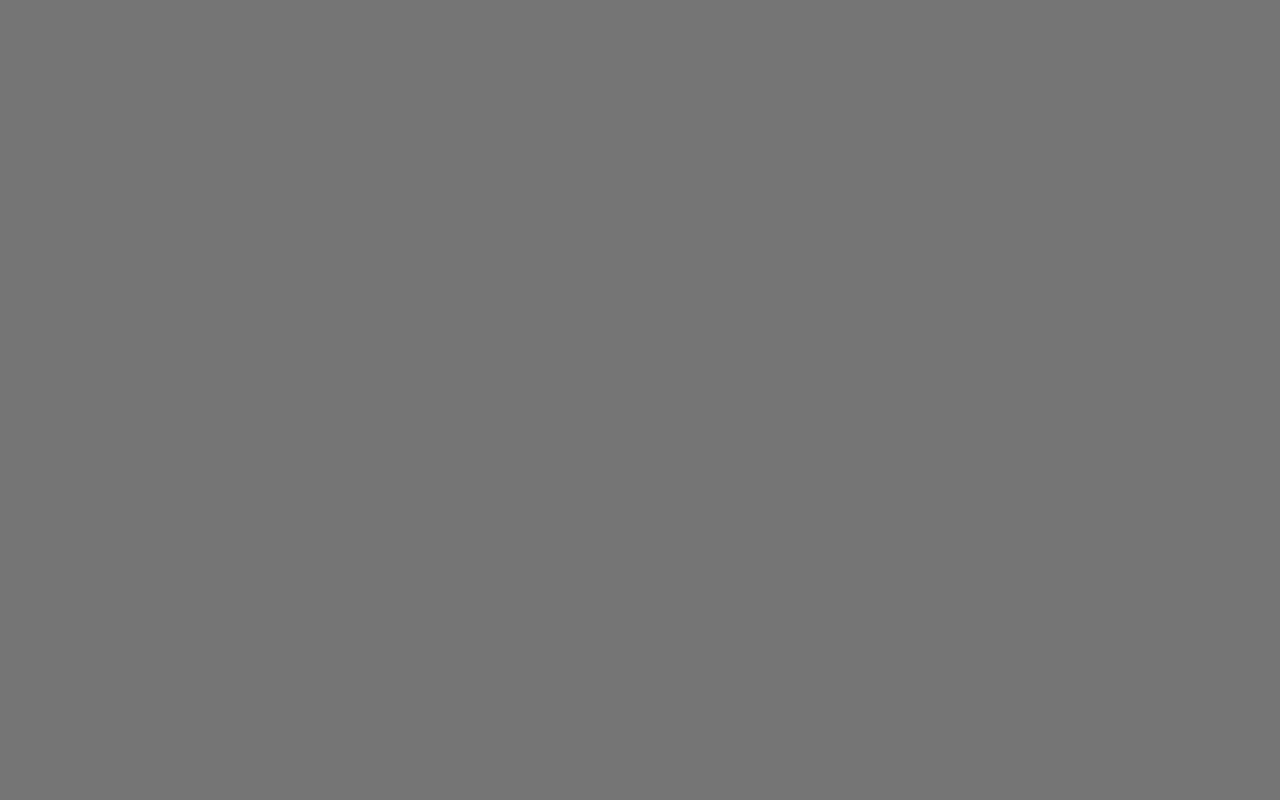
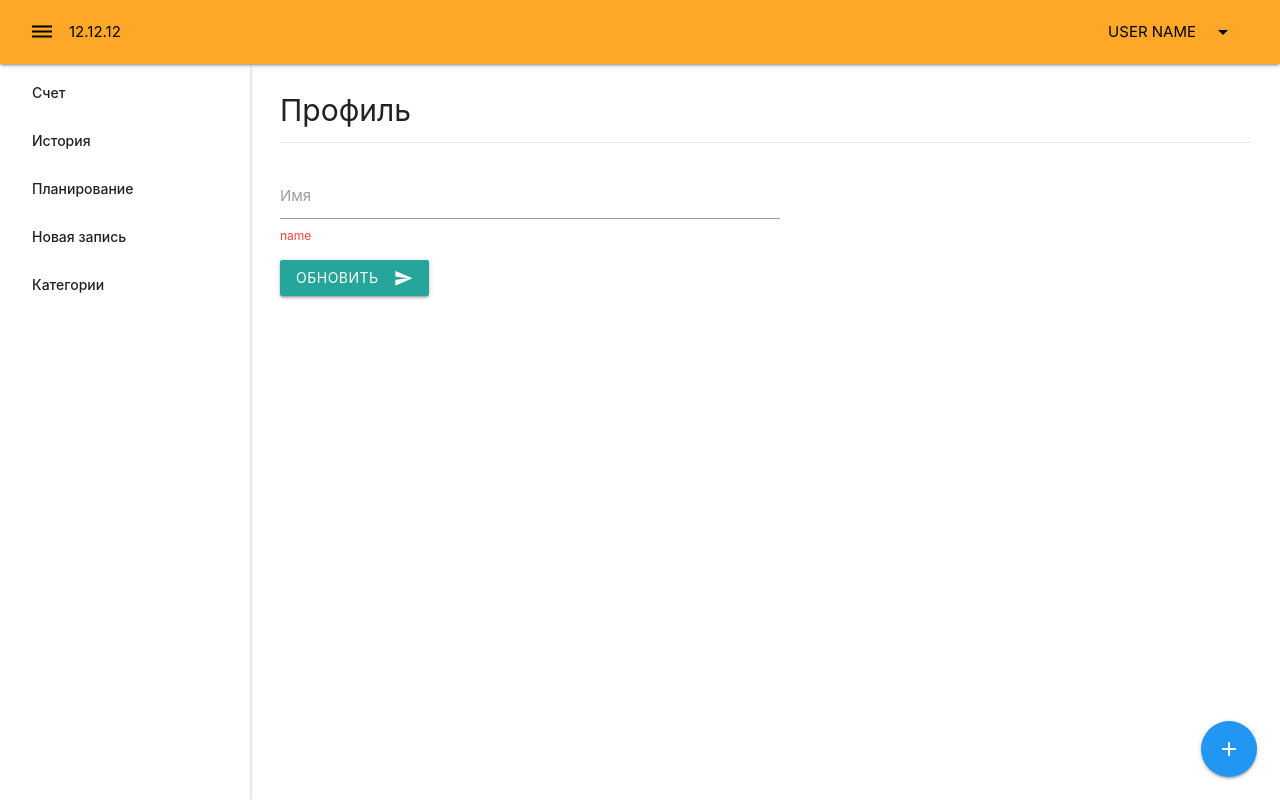
Before and after one commit to tsukiyyyomi/vueCrm, a Vue app in the folder crm/: page /profile in a window 1280 px wide. Before the commit this address had no page. Built offline with nearby package versions, Linux system fonts and the light colour scheme.

Commit message:
Create Profile view

```diff
--- a/crm/src/router/index.js
+++ b/crm/src/router/index.js
@@ -37,7 +37,13 @@ const routes = [
     name: 'planning',
     meta: {layout: 'main'},
     component: ()=> import('../views/Planning.vue')
-  }
+  },
+  {
+    path: '/profile',
+    name: 'profile',
+    meta: {layout: 'main'},
+    component: ()=> import('../views/Profile.vue')
+  },
 ];
 
 const router = createRouter({
--- /dev/null
+++ b/crm/src/views/Profile.vue
@@ -0,0 +1,24 @@
+<template>
+    <div>
+  <div class="page-title">
+    <h3>Профиль</h3>
+  </div>
+
+  <form class="form">
+    <div class="input-field">
+      <input
+          id="description"
+          type="text"
+      >
+      <label for="description">Имя</label>
+      <span
+            class="helper-text invalid">name</span>
+    </div>
+
+    <button class="btn waves-effect waves-light" type="submit">
+      Обновить
+      <i class="material-icons right">send</i>
+    </button>
+  </form>
+</div>
+</template>
```
